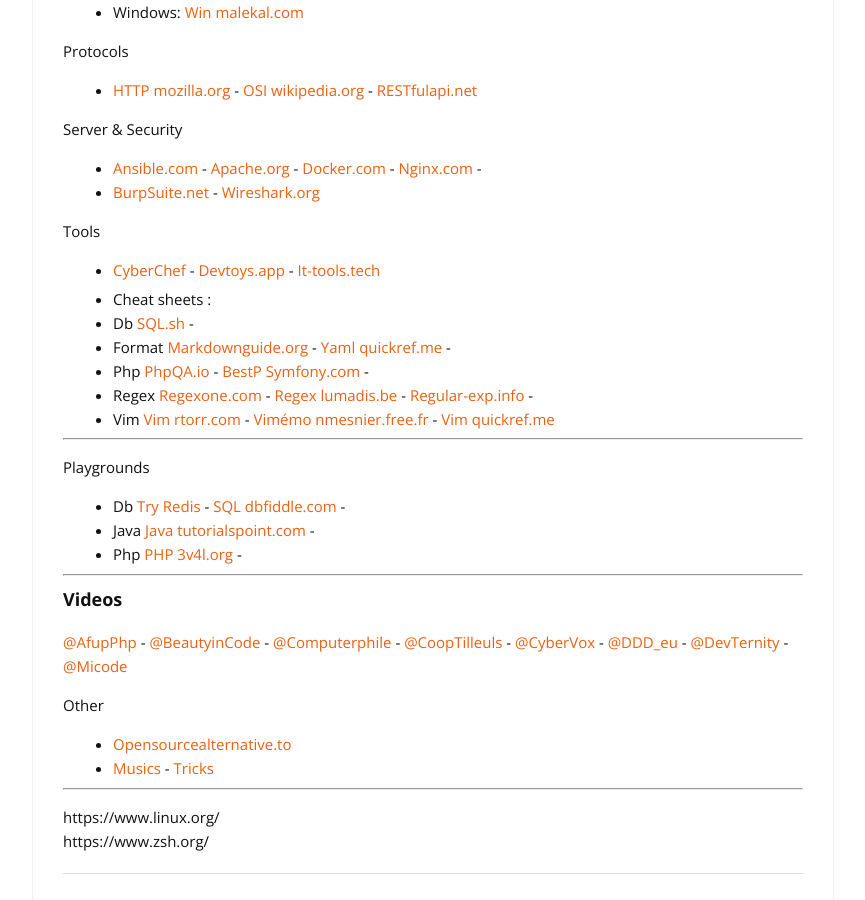
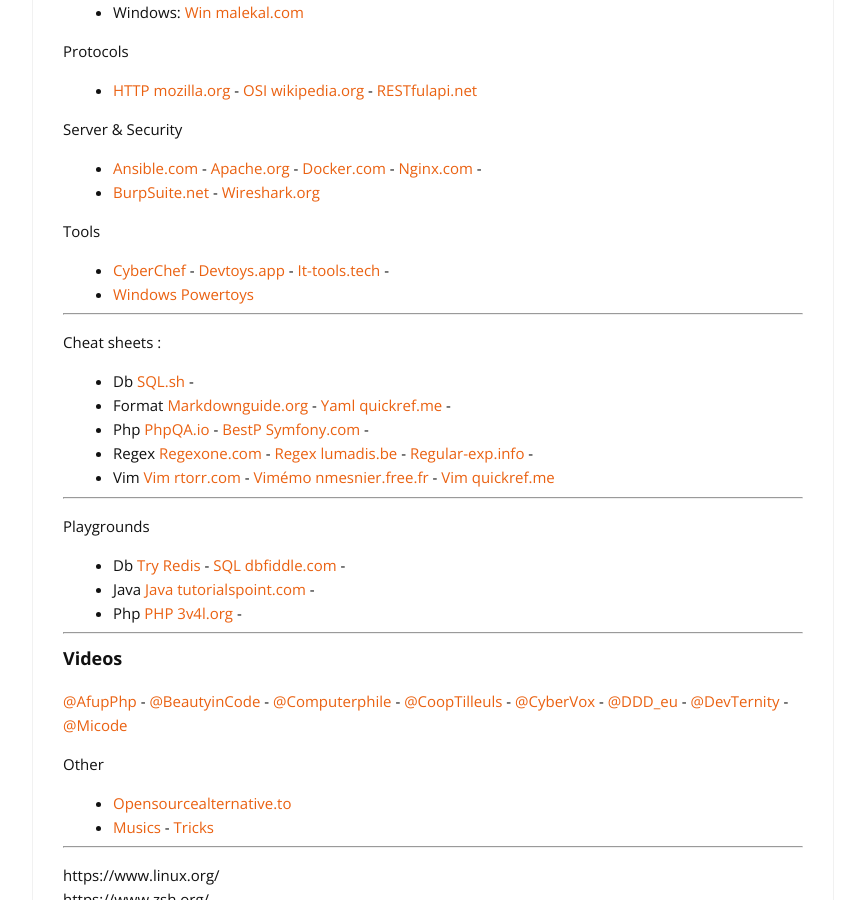
Before and after one commit to cylmat/cylmat.github.io, a Jekyll site: the page built from _pages/USEFUL.md, in a window 1280 px wide and 900 px high, scrolled down 2032 px. Shown: the whole window, without its empty margins (207-1072 px from the left). Built offline with Jekyll 4.4.1, drawn with Linux system fonts in a browser that asks for light colours; nearby versions of some CDN libraries.

Commit message:
Update USEFUL.md

```diff
--- a/_pages/USEFUL.md
+++ b/_pages/USEFUL.md
@@ -96,9 +96,11 @@
 * [BurpSuite.net](https://portswigger.net/burp) - [Wireshark.org](https://www.wireshark.org)
 
 Tools
-* [CyberChef](https://gchq.github.io/CyberChef) - [Devtoys.app](https://devtoys.app) - [It-tools.tech](https://it-tools.tech)
+* [CyberChef](https://gchq.github.io/CyberChef) - [Devtoys.app](https://devtoys.app) - [It-tools.tech](https://it-tools.tech) -
+* [Windows Powertoys](https://learn.microsoft.com/en-us/windows/powertoys)
 
-+ Cheat sheets :
+- - -
+Cheat sheets :
 - Db [SQL.sh](https://sql.sh) -
 - Format [Markdownguide.org](https://www.markdownguide.org/cheat-sheet) - [Yaml quickref.me](https://quickref.me/yaml.html) -
 - Php [PhpQA.io](https://phpqa.io) - [BestP Symfony.com](https://symfony.com/doc/current/best_practices.html) -
```
